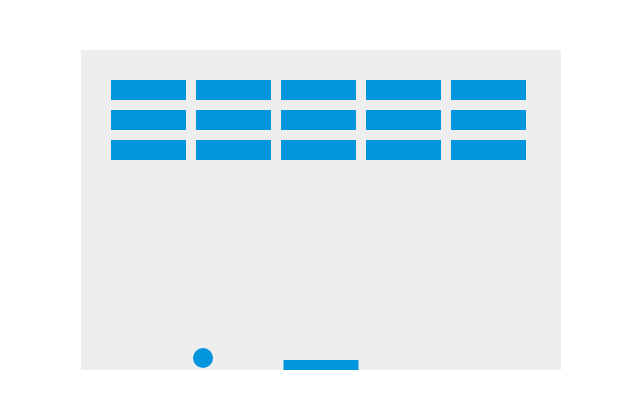
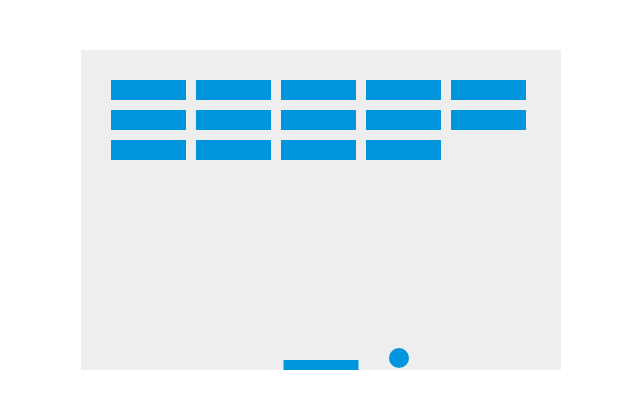
Before and after one commit to Ryu05416/Block-Breaking-Game, a plain HTML site: page index.html in a window 1280 px wide. Shown: the whole page, without its empty margins (319-959 px from the left). Drawn offline with Linux system fonts and the light colour scheme.

Commit message:
add collisionDetection

```diff
--- a/index.html
+++ b/index.html
@@ -25,8 +25,8 @@
 				const ctx=canvas.getContext("2d"); //2Dグラフィックが描画できるようにメソッドを実行し、ctxに2D描画コンテキストを格納
 
 				//ボールの初期位置
-				let x=canvas.width / 2;
-				let y=canvas.height - 30;
+				let x=canvas.width/2;
+				let y=canvas.height-30;
 
 				//ボールの毎フレームの移動px値
 				let dx=2;
@@ -53,12 +53,12 @@
 				const brickOffsetTop=30; //キャンバス上端からの相対位置
 				const brickOffsetLeft=30; //キャンバス左端からの相対位置
 
-				//[[{},{},{}],[{},{},{}],[{},{},{}]]
+				//次の構造を作成→ [[{},{},{}],[{},{},{}],[{},{},{}]]
 				const bricks=[]; //大元の配列
 				for (let c=0; c<brickColumnCount; c++) { //カラムの数まで繰り返し
 					bricks[c]=[]; //配列の中に配列を作成
 					for (let r=0; r<brickRowCount; r++) { //レコードの数まで繰り返し
-						bricks[c][r]={x:0, y:0}; //配列の中の配列にオブジェクトを作成
+						bricks[c][r]={x: 0, y: 0, status: 1}; //配列の中の配列にオブジェクトを作成、座標の初期値、描画のフラグを定義する
 					}
 				}
 
@@ -85,6 +85,7 @@
 				function drawBricks() {
 					for (let c=0; c<brickColumnCount; c++) {
 						for (let r=0; r<brickRowCount; r++) {
+							if (bricks[c][r].status===1) { //ステータスが1の場合描画する
 							const brickX=c*(brickWidth+brickPadding)+brickOffsetLeft; //x座標の指定
 							const brickY=r*(brickHeight+brickPadding)+brickOffsetTop; //y座標の指定
 							bricks[c][r].x=brickX; //二次元配列にx座標を格納
@@ -95,6 +96,7 @@
 							ctx.fillStyle="#0095DD";
 							ctx.fill();
 							ctx.closePath();
+							}
 						}
 					}
 				}
@@ -105,16 +107,17 @@
 					drawBricks();
 					drawBall();
 					drawPaddle();
-					x +=dx;
-					y +=dy;
+					collisionDetection();
+					x+=dx;
+					y+=dy;
 
 					//壁との衝突判定
 					//半径を考慮することで、ボールがめり込まない
-					if (x+dx > canvas.width-ballRadius || x+dx < ballRadius) {
+					if (x+dx>canvas.width-ballRadius || x+dx<ballRadius) {
 						dx=-dx;
 					}
 
-					if (y+dy < ballRadius) {
+					if (y+dy<ballRadius) {
 						dy=-dy;
 						//ボールが下端に触れたらゲームオーバー
 					}else if (y+dy>canvas.height-ballRadius) {
@@ -130,9 +133,9 @@
 
 					//パドルの移動
 					if (rightPressed) {
-						paddleX=Math.min(paddleX+7,canvas.width-paddleWidth);
+						paddleX=Math.min(paddleX+7, canvas.width-paddleWidth);
 					}else if (leftPressed) {
-						paddleX=Math.max(paddleX-7,0);
+						paddleX=Math.max(paddleX-7, 0);
 					}
 				}
 
@@ -143,17 +146,32 @@
 				//リスナーの関数
 				//制御ボタンのフラグを変更する
 				function keyDownHandler(e) {
-					if (e.key==="Right"||e.key==="ArrowRight") {
+					if (e.key==="Right" || e.key==="ArrowRight") {
 						rightPressed=true;
-					}else if (e.key==="Left"||e.key==="ArrowLeft") {
+					}else if (e.key==="Left" || e.key==="ArrowLeft") {
 						leftPressed=true;
 					}
 				}
 				function keyUpHandler(e) {
-					if (e.key === "Right" || e.key === "ArrowRight") {
-						rightPressed = false;
-					} else if (e.key === "Left" || e.key === "ArrowLeft") {
-						leftPressed = false;
+					if (e.key==="Right" || e.key==="ArrowRight") {
+						rightPressed=false;
+					} else if (e.key==="Left" || e.key==="ArrowLeft") {
+						leftPressed=false;
+					}
+				}
+
+				//衝突検出
+				function collisionDetection() {
+					for (let c=0; c<brickColumnCount; c++) {
+						for (let r=0; r<brickRowCount; r++) {
+							const b=bricks[c][r]; //オブジェクトを格納
+							if (b.status===1) { //ステータスが1の場合
+								if (x>b.x && x<b.x+brickWidth && y>b.y && y<b.y+brickHeight) { //ボールの中心がパドル内部にあったら
+								dy=-dy; //y座標を逆転させる
+								b.status=0; //ステータスを0にしてレンガを削除する
+								}
+							}
+						}
 					}
 				}
 
```
